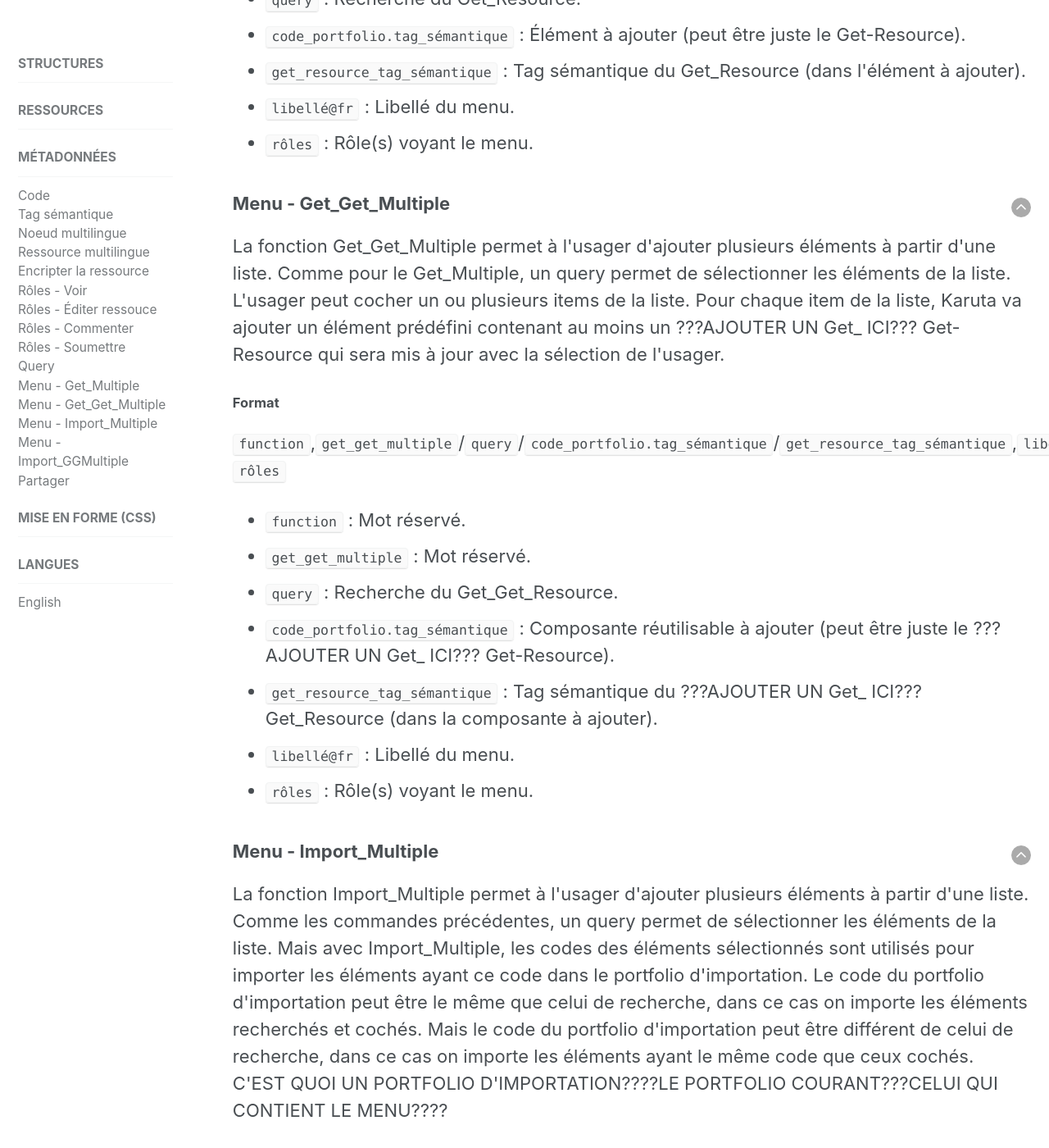
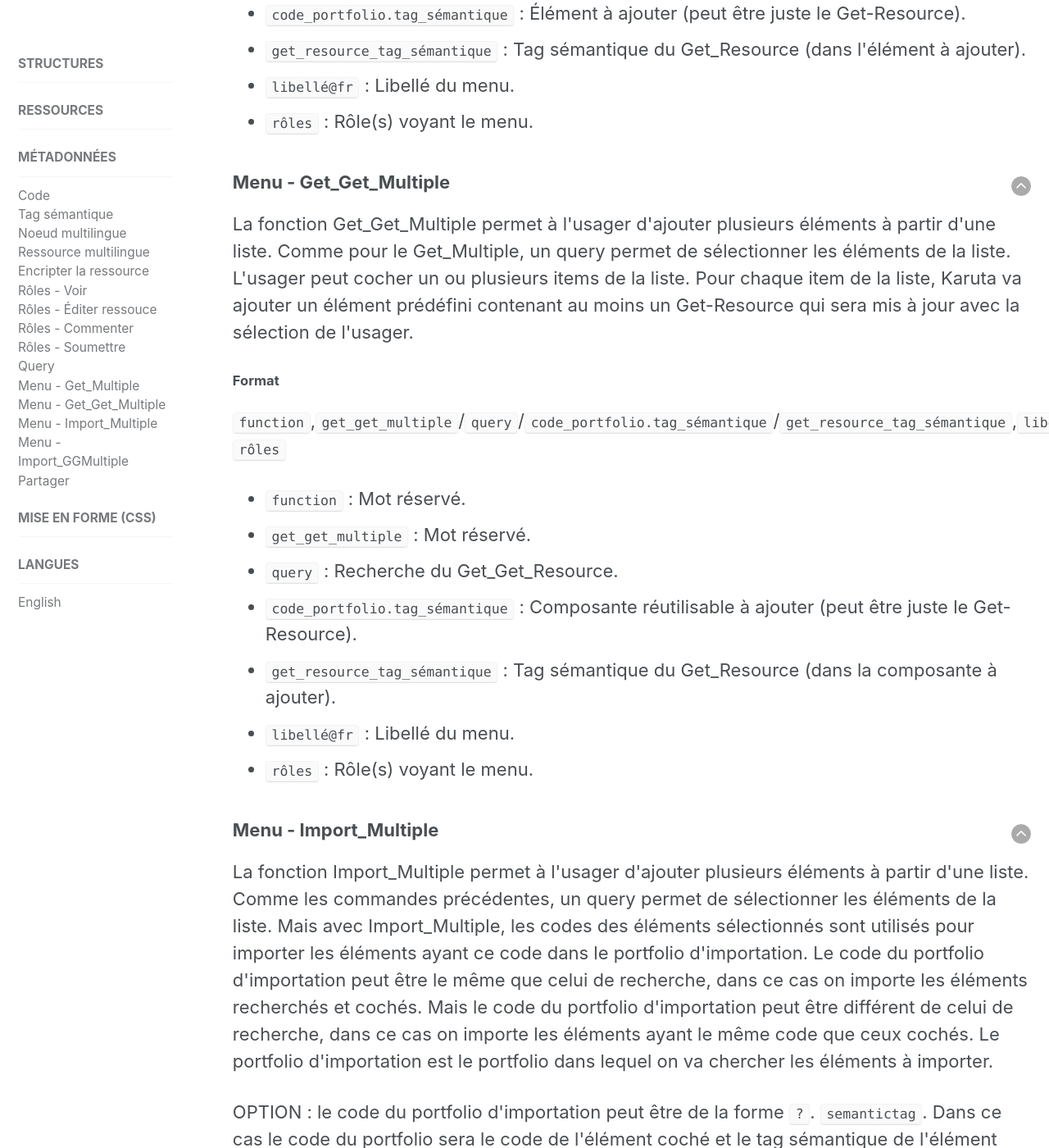
Before and after one commit to karutaproject/karuta-frontend-documentation, a Jekyll site: the page built from _pages/metadata_fr.html, in a window 1280 px wide and 1400 px high, scrolled down 4334 px. Shown: the whole window at 82% size. Built offline with Jekyll 4.4.1, drawn with Linux system fonts in a browser that asks for light colours; some of the changed text lies outside the part shown.

Commit message:
correction metadata

```diff
--- a/_pages/metadata_fr.html
+++ b/_pages/metadata_fr.html
@@ -126,11 +126,11 @@ sidebar:
 
 <article>
 	<a style='float:right' href='#top'><img src='../assets/img/arrow-up.png'/></a>
-	<h3 id='query'>Recherche (ÇA DIT QUERY PARTOUT DANS CETTE PAGE MAIS RECHERCHE DANS KARUTA)</h3>
+	<h3 id='query'>Recherche</h3>
 	<p>
 		Le champ 'recherche' est utilisé par l'élément Get_Resource, l'élément
 		Get_Get_Resource, le menu Get_Multiple, le menu Get_Get_Multiple, le menu Import_Multiple,
-		???de même que par les Sections, Pages ou Sous-sections????ÇA SERT À QUOI ÇA?????????.
+		de même que par les Sections, Pages ou Sous-sections.
 	</p>
 	<h4>Format Get_</h4>
 	<p><code>code_portfolio</code>.<code>tag_sémantique</code>.<code>label</code></p>
@@ -192,7 +192,7 @@ sidebar:
 	<p>La fonction Get_Get_Multiple permet à l'usager d'ajouter plusieurs éléments à partir d'une
 		liste. Comme pour le Get_Multiple, un query permet de sélectionner les éléments de la liste.
 		L'usager peut cocher un ou plusieurs items de la liste. Pour chaque item de la liste,
-		Karuta va ajouter un élément prédéfini contenant au moins un ???AJOUTER UN Get_ ICI??? Get-Resource qui sera mis à
+		Karuta va ajouter un élément prédéfini contenant au moins un Get-Resource qui sera mis à
 		jour avec la sélection de l'usager.
 	</p>
 	<h4>Format</h4>
@@ -204,9 +204,9 @@ sidebar:
 		<li><code>get_get_multiple</code> : Mot réservé.</li>
 		<li><code>query</code> : Recherche du Get_Get_Resource.</li>
 		<li><code>code_portfolio.tag_sémantique</code> : Composante réutilisable à ajouter (peut être
-			juste le ???AJOUTER UN Get_ ICI??? Get-Resource).
+			juste le Get-Resource).
 		</li>
-		<li><code>get_resource_tag_sémantique</code> : Tag sémantique du ???AJOUTER UN Get_ ICI??? Get_Resource
+		<li><code>get_resource_tag_sémantique</code> : Tag sémantique du Get_Resource
 			(dans la composante à ajouter).
 		</li>
 		<li><code>libellé@fr</code> : Libellé du menu.</li>
@@ -219,12 +219,12 @@ sidebar:
 	<h3 id='import_multiple'>Menu - Import_Multiple</h3>
 	<p>La fonction Import_Multiple permet à l'usager d'ajouter plusieurs éléments à partir d'une liste.
 		Comme les commandes précédentes, un query permet de sélectionner les éléments de la liste.
-	  	Mais avec Import_Multiple, les codes des éléments sélectionnés sont utilisés pour importer
-	  	les éléments ayant ce code dans le portfolio d'importation. Le code du portfolio d'importation
-	  	peut être le même que celui de recherche, dans ce cas on importe les éléments recherchés et
-	  	cochés. Mais le code du portfolio d'importation peut être différent de celui de recherche,
-	  	dans ce cas on importe les éléments ayant le même code que ceux cochés.
-	  	C'EST QUOI UN PORTFOLIO D'IMPORTATION????LE PORTFOLIO COURANT???CELUI QUI CONTIENT LE MENU????
+		Mais avec Import_Multiple, les codes des éléments sélectionnés sont utilisés pour importer
+		les éléments ayant ce code dans le portfolio d'importation. Le code du portfolio d'importation
+		peut être le même que celui de recherche, dans ce cas on importe les éléments recherchés et
+		cochés. Mais le code du portfolio d'importation peut être différent de celui de recherche,
+		dans ce cas on importe les éléments ayant le même code que ceux cochés. Le portfolio d'importation
+		est le portfolio dans lequel on va chercher les éléments à importer.
 	  </p>
 	<p>OPTION : le code du portfolio d'importation peut être de la forme <code>?</code>.
 		<code>semantictag</code>. Dans ce cas le code du portfolio sera le code de l'élément coché
```
Also changed, not shown: other parts of _pages/metadata_fr.html (+1 -1 lines).
